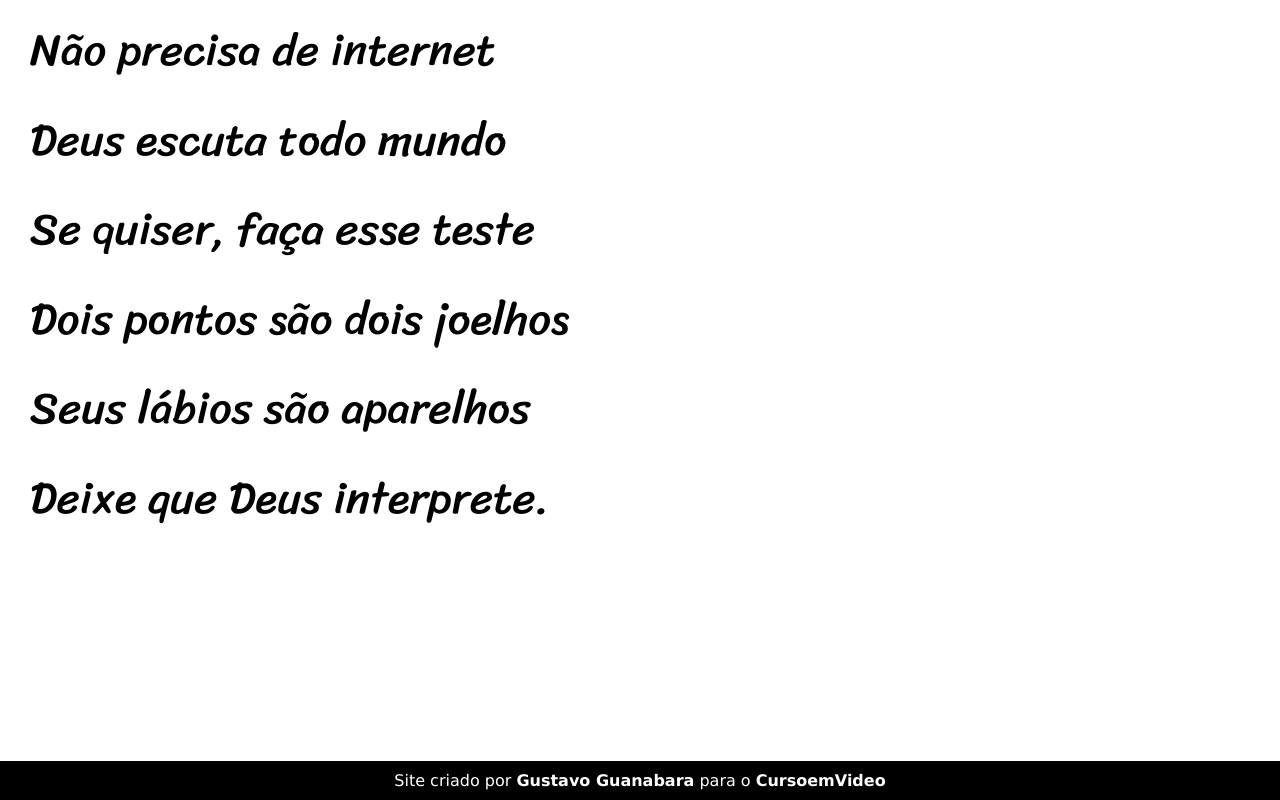
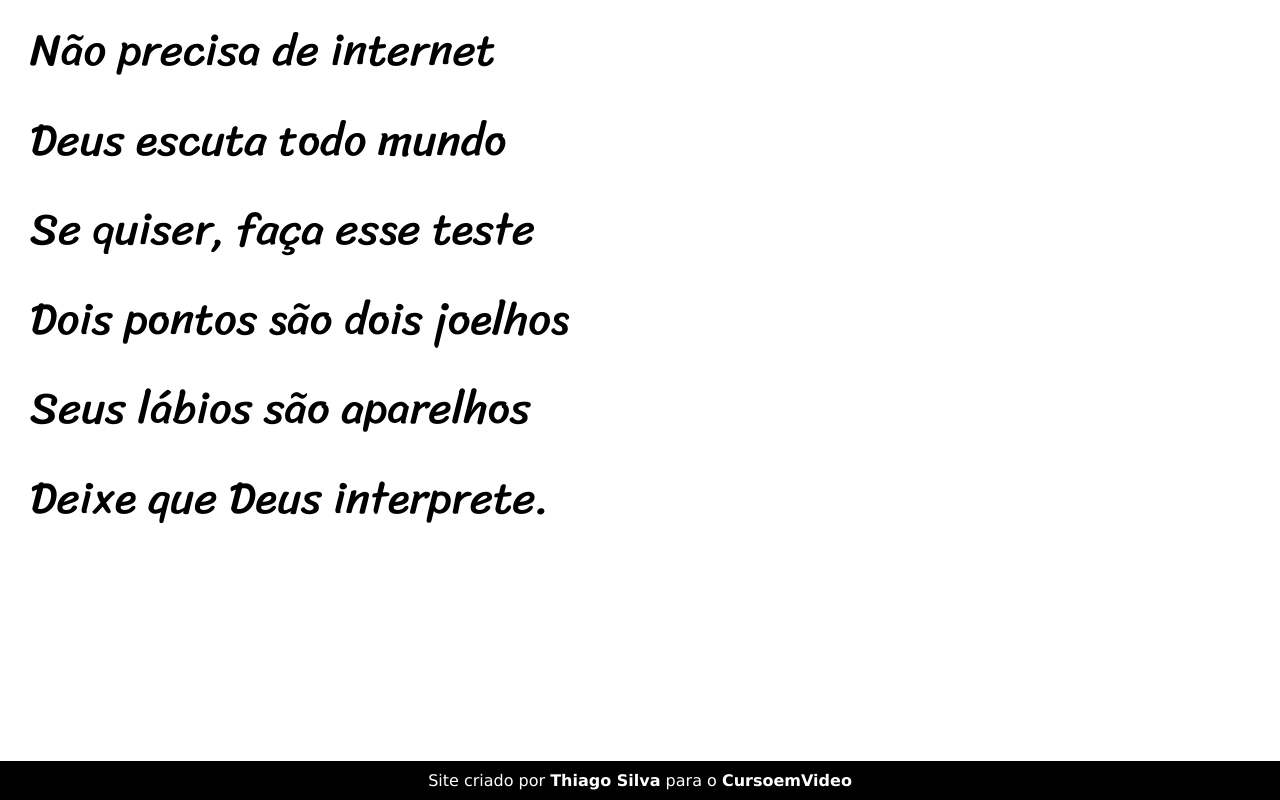
Before and after one commit to thiagosilva-git/projeto-cordel, a plain HTML site: page index.html in a window 1280 px wide. Shown: the part 5816-6616 px from the top of the page. Drawn offline with Linux system fonts and the light colour scheme; files whose address does not match are found by name.

Commit message:
atualizei o index.html

```diff
--- a/index.html
+++ b/index.html
@@ -94,7 +94,7 @@
     </section>
 
     <footer>
-        <p>Site criado por <a href="https://gustavoguanabara.github.io" target="_blank">Gustavo Guanabara</a> para o <a href="https://www.cursoemvideo.com" target="_blank">CursoemVideo</a></p>
+        <p>Site criado por <a href="https://github.com/thiagosilva-git" target="_blank">Thiago Silva</a> para o <a href="https://www.cursoemvideo.com" target="_blank">CursoemVideo</a></p>
     </footer>
 </body>
 </html>
```
